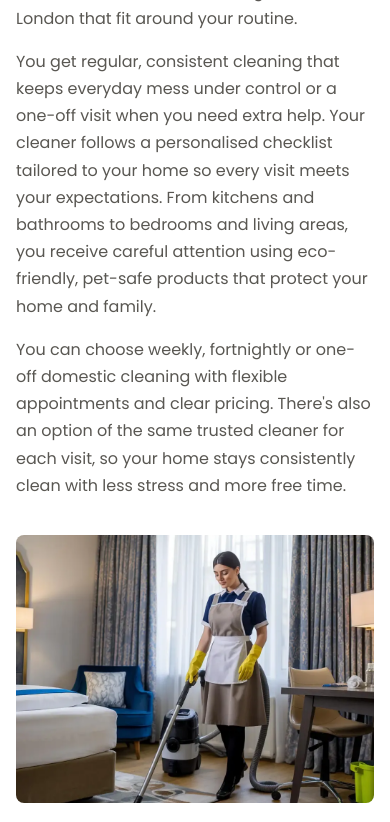
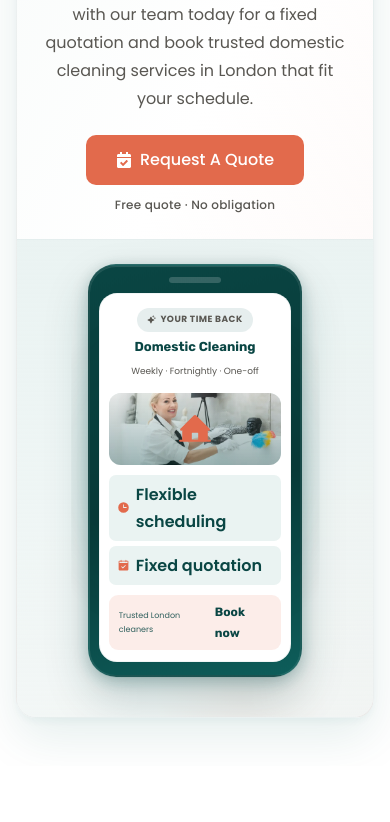
Before and after one commit to hardeepkaur-gif/cleaning, a Next.js app: page /domestic-cleaning-services in a window 390 px wide. Shown: the part 1660-2482 px from the top of the page. Built offline with nearby package versions, Linux system fonts and the light colour scheme.

Commit message:
Domestic cleaning services page remove and update

```diff
--- a/src/app/domestic-cleaning-services/page.module.css
+++ b/src/app/domestic-cleaning-services/page.module.css
@@ -23,6 +23,7 @@
 }
 
 /* Compact CTA banners */
+.page > #domestic-intro-cta,
 .page > #domestic-cleaning-cta,
 .page > #domestic-additional-services,
 .page > #domestic-final-cta {
--- a/src/app/domestic-cleaning-services/page.tsx
+++ b/src/app/domestic-cleaning-services/page.tsx
@@ -1,10 +1,10 @@
 import type { Metadata } from "next";
 import DomesticHero from "@/components/domestic/DomesticHero";
 import DomesticTrustStrip from "@/components/domestic/DomesticTrustStrip";
+import DomesticIntroCtaSection from "@/components/domestic/DomesticIntroCtaSection";
 import DomesticProfessionalSection from "@/components/domestic/DomesticProfessionalSection";
 import DomesticServicesTimelineSection from "@/components/domestic/DomesticServicesTimelineSection";
 import DomesticCtaSection from "@/components/domestic/DomesticCtaSection";
-import DomesticCleaningHoursSection from "@/components/domestic/DomesticCleaningHoursSection";
 import DomesticChecklistSection from "@/components/domestic/DomesticChecklistSection";
 import DomesticAdditionalCtaSection from "@/components/domestic/DomesticAdditionalCtaSection";
 import DomesticPricingSection from "@/components/domestic/DomesticPricingSection";
@@ -31,10 +31,10 @@ export default function DomesticCleaningServicesPage() {
       <main className={styles.page}>
       <DomesticHero />
       <DomesticTrustStrip />
+      <DomesticIntroCtaSection />
       <DomesticProfessionalSection />
       <DomesticServicesTimelineSection />
       <DomesticCtaSection />
-      <DomesticCleaningHoursSection />
       <DomesticChecklistSection />
       <DomesticAdditionalCtaSection />
       <DomesticPricingSection />
--- /dev/null
+++ b/src/components/domestic/DomesticIntroCtaSection.module.css
@@ -0,0 +1,42 @@
+.heroImg {
+  position: absolute;
+  inset: 0;
+  background:
+    linear-gradient(180deg, rgba(255, 255, 255, 0.15) 0%, rgba(10, 70, 68, 0.35) 100%),
+    url("/images/domestic/domestic-at-home-cleaner.webp") center / cover no-repeat;
+}
+
+@media (max-width: 991px) {
+  .copy {
+    text-align: center;
+    align-items: center;
+  }
+
+  .btnWrap {
+    display: flex;
+    flex-direction: column;
+    align-items: center;
+    width: 100%;
+  }
+
+  .copy .ctaBtn:global(.thmBtn) {
+    width: auto;
+    max-width: 100%;
+    justify-content: center;
+  }
+}
+
+@media (max-width: 767px) {
+  .copy .ctaBtn:global(.thmBtn) {
+    width: auto;
+    white-space: normal;
+    text-align: center;
+  }
+}
+
+@media (max-width: 575px) {
+  .copy .ctaBtn:global(.thmBtn) {
+    width: 100%;
+    max-width: 320px;
+  }
+}
--- /dev/null
+++ b/src/components/domestic/DomesticIntroCtaSection.tsx
@@ -0,0 +1,105 @@
+import { FaCalendarCheck } from "react-icons/fa";
+import {
+  PiCalendarCheckFill,
+  PiClockFill,
+  PiHouseLineFill,
+  PiSparkleFill,
+} from "react-icons/pi";
+import ThmButton from "@/components/menu/ThmButton";
+import styles from "@/components/cta/CtaSectionFour.module.css";
+import local from "./DomesticIntroCtaSection.module.css";
+
+export default function DomesticIntroCtaSection() {
+  return (
+    <section
+      className={styles.cta}
+      id="domestic-intro-cta"
+      aria-labelledby="domestic-intro-cta-title"
+    >
+      <div className={styles.container}>
+        <div className={styles.banner}>
+          <div className={styles.bannerInner}>
+            <div className={styles.blobTeal} aria-hidden />
+            <div className={styles.blobCoral} aria-hidden />
+
+            <div className={`${styles.copy} ${local.copy}`}>
+              <span className={styles.badge}>
+                <PiSparkleFill aria-hidden />
+                More time for what matters
+              </span>
+
+              <h2 className={styles.title} id="domestic-intro-cta-title">
+                Leave the Housework to Us
+              </h2>
+
+              <p className={styles.text}>
+                Spend less time cleaning and more time doing what matters most.
+                Speak with our team today for a fixed quotation and book trusted
+                domestic cleaning services in London that fit your schedule.
+              </p>
+
+              <div className={styles.actionRow}>
+                <div className={`${styles.btnWrap} ${local.btnWrap}`}>
+                  <ThmButton
+                    href="/contact-us"
+                    className={`${styles.ctaBtn} ${local.ctaBtn}`}
+                  >
+                    <FaCalendarCheck aria-hidden />
+                    Request a Quote
+                  </ThmButton>
+                  <span className={styles.btnNote}>
+                    Free quote · No obligation
+                  </span>
+                </div>
+              </div>
+            </div>
+
+            <div className={styles.phoneCol}>
+              <div className={styles.phone}>
+                <div className={styles.phoneNotch} aria-hidden />
+                <div className={styles.phoneScreen}>
+                  <div className={styles.screenTop}>
+                    <span
+                      className={styles.screenBadge}
+                      role="img"
+                      aria-label="Book domestic cleaning today icon"
+                    >
+                      <PiSparkleFill aria-hidden /> Your time back
+                    </span>
+                    <strong>Domestic Cleaning</strong>
+                    <span>Weekly · Fortnightly · One-off</span>
+                  </div>
+
+                  <div className={styles.screenHero}>
+                    <span
+                      className={styles.heroIcon}
+                      role="img"
+                      aria-label="Domestic cleaning booking icon"
+                    >
+                      <PiHouseLineFill aria-hidden />
+                    </span>
+                    <div className={local.heroImg} aria-hidden />
+                  </div>
+
+                  <ul className={styles.screenList}>
+                    <li>
+                      <PiClockFill aria-hidden /> Flexible scheduling
+                    </li>
+                    <li>
+                      <PiCalendarCheckFill aria-hidden /> Fixed quotation
+                    </li>
+                  </ul>
+
+                  <div className={styles.screenFooter}>
+                    <span>Trusted London cleaners</span>
+                    <strong>Book now</strong>
+                  </div>
+                </div>
+              </div>
+            </div>
+          </div>
+        </div>
+      </div>
+    </section>
+  );
+}
--- a/src/components/domestic/domesticFaqData.ts
+++ b/src/components/domestic/domesticFaqData.ts
@@ -17,16 +17,10 @@ export const domesticFaqs: DomesticFaqItem[] = [
     alt: "Standard domestic cleaning tasks included in a London home visit",
   },
   {
-    q: "What will a cleaner do in 3 hours?",
-    a: "Our professional cleaner will clean the kitchen and bathrooms, vacuum and mop floors, dust living areas and bedrooms, wipe accessible surfaces, take out trash cans, and perform other tasks agreed upon in the house in three hours. The extent of work accomplished is based on the size and condition of your home.",
-    img: `${faqImgBase}/faq-3-hours.webp`,
-    alt: "Domestic cleaner completing priority tasks in a three hour home visit",
-  },
-  {
-    q: "How many hours of domestic cleaning do I need?",
-    a: "Around 2-3 hours for smaller flats and 4 hours or more for larger family homes. In the process of quoting, we'll pick a reasonable time for the cleaning process according to the size and layout of your property and its cleaning needs.",
-    img: `${faqImgBase}/faq-how-many-hours.webp`,
-    alt: "Guide to booking the right domestic cleaning hours for your home size",
+    q: "What is the difference between domestic cleaning and deep cleaning?",
+    a: "Domestic cleaning is all about keeping your house clean by using regular cleaning services like dusting, vacuuming, and mopping. Deep cleaning is a more thorough cleaning that deals with areas that are not regularly cleaned and with built-up dirt and neglected areas.",
+    img: `${faqImgBase}/faq-domestic-vs-deep.webp`,
+    alt: "Comparison of regular domestic cleaning and deep cleaning services",
   },
   {
     q: "Do I Need to Be at Home While the Cleaner Is Working?",
```
